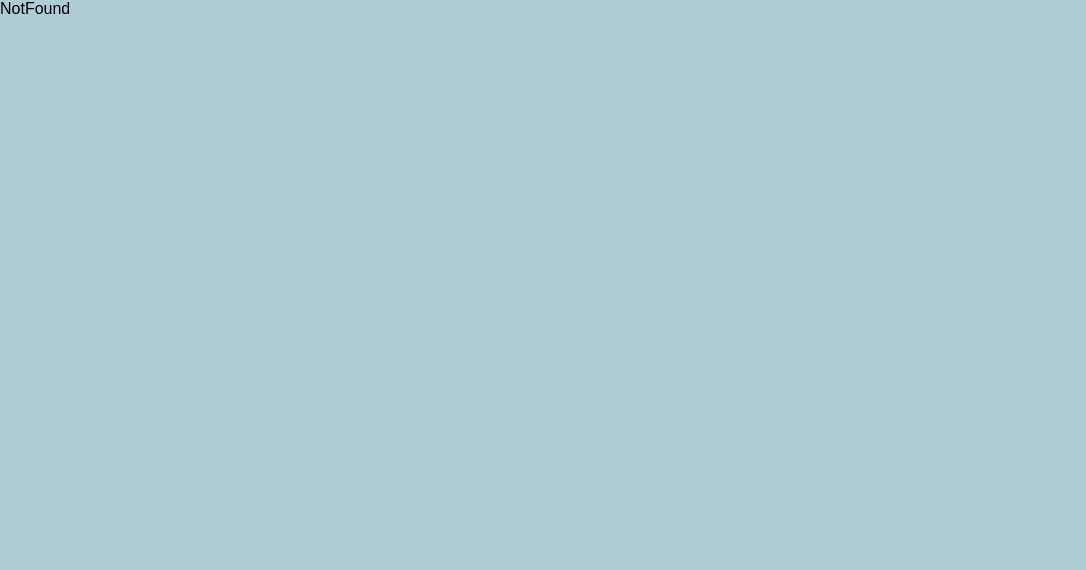
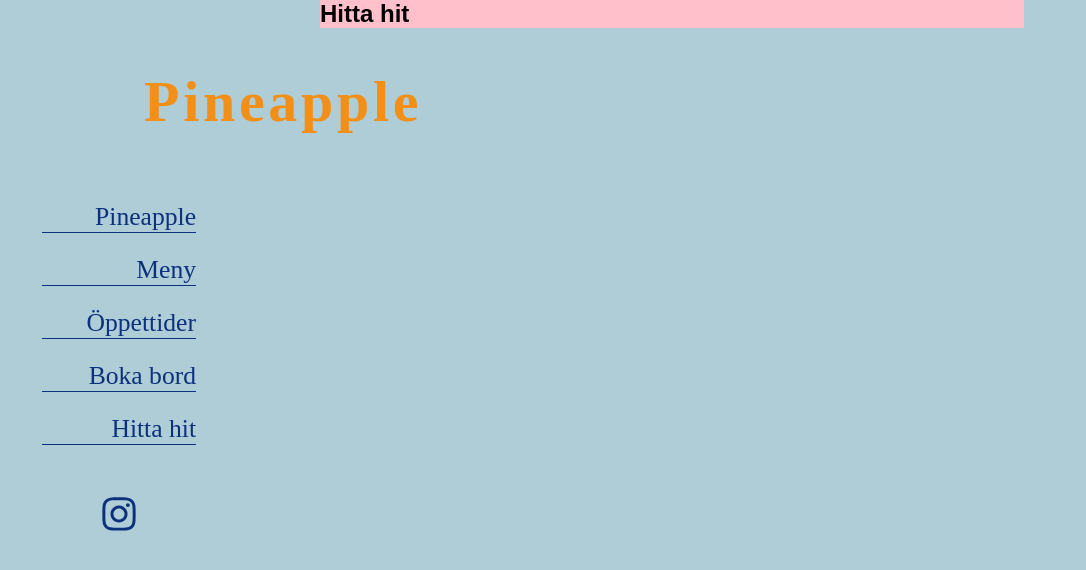
Before and after one commit to carolinmimmie/pineapple, a React (Vite) app: page /hitta-hit in a window 1280 px wide. Before the commit this address had no page. Shown: the top 570 px of the page, without its empty margins (0-1086 px from the left). Built offline with nearby package versions, Linux system fonts and the light colour scheme.

Commit message:
changed path name in route

```diff
--- a/src/pages/Contact.tsx
+++ /dev/null
@@ -1,5 +0,0 @@
-const Contact = () => {
-  return <div>Contact</div>;
-};
-
-export default Contact;
--- /dev/null
+++ b/src/pages/FindUs.tsx
@@ -0,0 +1,9 @@
+const FindUs = () => {
+  return (
+    <div>
+      <h2>Hitta hit</h2>
+    </div>
+  );
+};
+
+export default FindUs;
```
Also changed, not shown: src/Router.tsx (+5 -6 lines), src/components/header/NavItems.tsx (+4 -4 lines).
